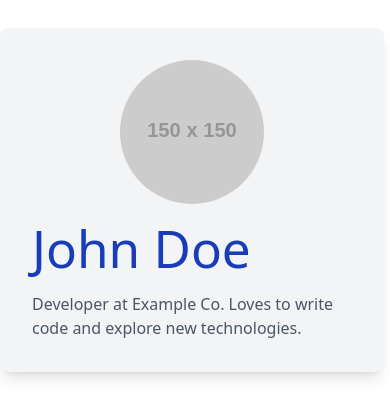
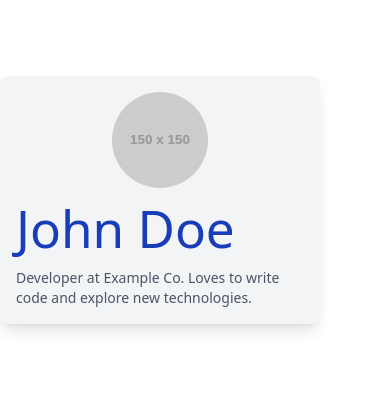
Before and after one commit to xeebaby/alx-fe-reactjs, a React (Vite) app in the folder tailwind-react-integration/: page / in a window 390 px wide. Shown: the part 222-640 px from the top of the page. Built offline with nearby package versions, Linux system fonts and the light colour scheme.

Commit message:
style this component using Tailwind CSS according to specific style requirements

```diff
--- a/tailwind-react-integration/src/components/UserProfile.jsx
+++ b/tailwind-react-integration/src/components/UserProfile.jsx
@@ -1,13 +1,13 @@
 function UserProfile() {
   return (
-    <div className="bg-gray-100 p-8 max-w-sm mx-auto my-20 rounded-lg shadow-lg">
+    <div className="bg-gray-100 p-4 sm:p-4 md:p-8 max-w-xs md:max-w-sm mx-auto my-10 md:my-20 rounded-lg shadow-lg">
       <img
         src="https://via.placeholder.com/150"
         alt="User"
-        className="rounded-full w-36 h-36 mx-auto"
+        className="rounded-full w-24 h-24 md:w-36 md:h-36 mx-auto"
       />
-      <h1 className="text-xl text-blue-800 my-4">John Doe</h1>
-      <p className="text-gray-600 text-base">
+      <h1 className="text-lg md:text-xl text-blue-800 my-3 md:my-4">John Doe</h1>
+      <p className="text-gray-600 text-sm md:text-base">
         Developer at Example Co. Loves to write code and explore new technologies.
       </p>
     </div>
```
